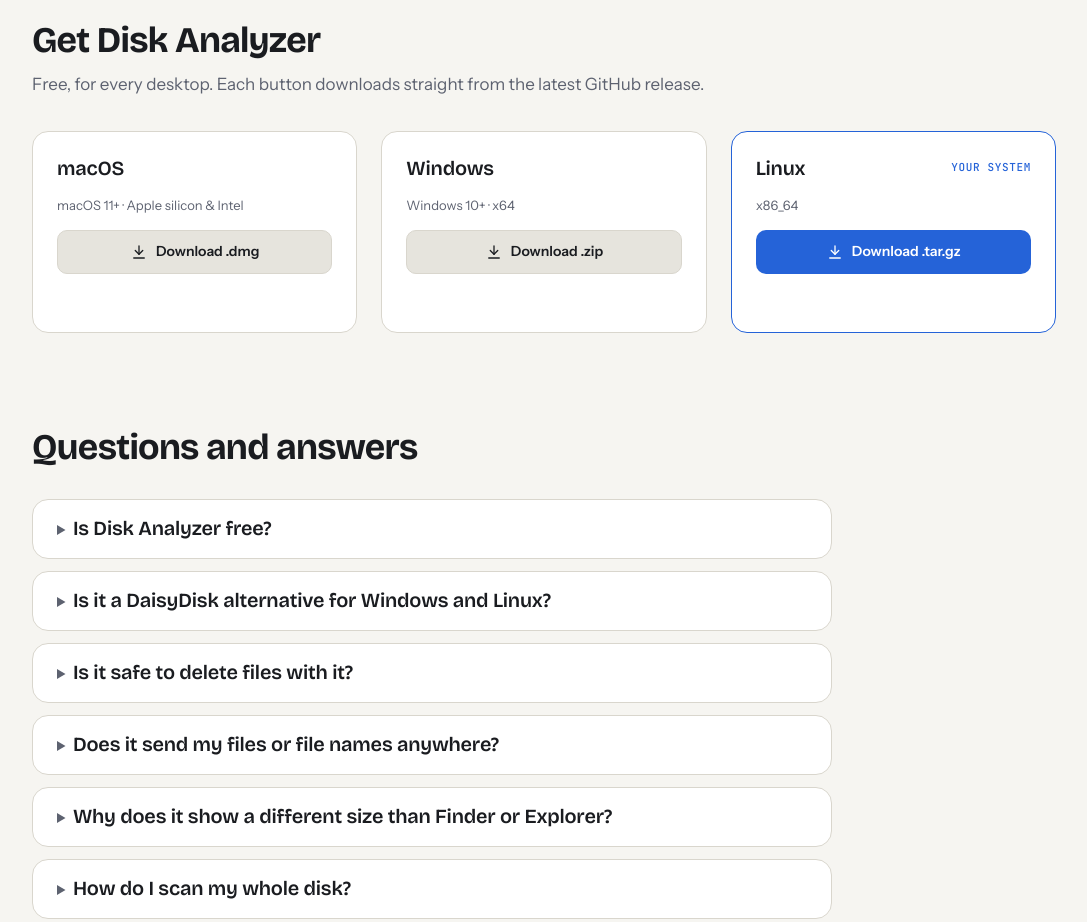
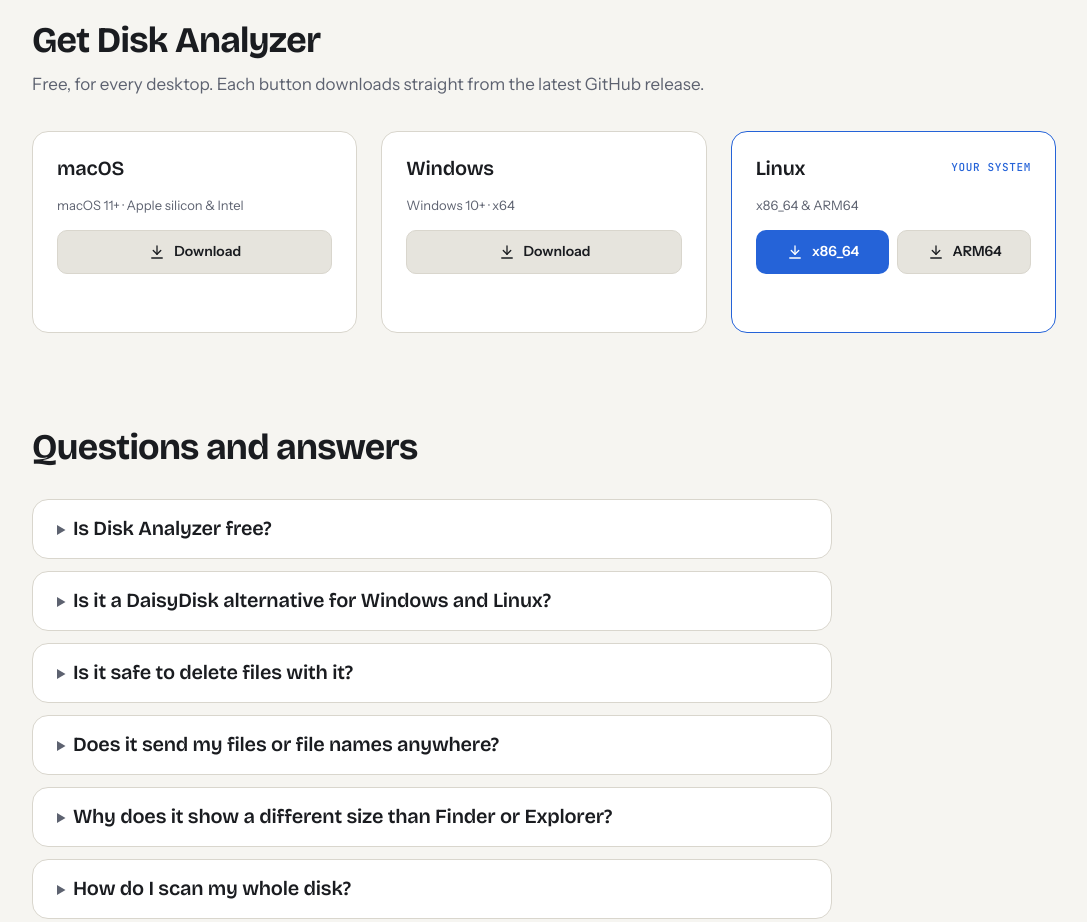
Before and after one commit to Fee0/disk_analyzer, a plain HTML site: page site/index.html in a window 1280 px wide. Shown: the part 3100-4022 px from the top of the page, without its empty margins (96-1183 px from the left). Drawn offline with nearby package versions, Linux system fonts and the light colour scheme; no server answers; files whose address does not match are found by name.

Commit message:
Offer and test the ARM64 Linux build
The website's Linux card gets an ARM64 download beside x86_64, and
Linux visitors on ARM get it as their default. Download buttons no
longer name the file extension. CI runs the tests on an ARM64 Linux
runner and clippies core for aarch64-unknown-linux-gnu.

Co-Authored-By: Claude Opus 5.5 <noreply@anthropic.com>

```diff
--- a/site/index.html
+++ b/site/index.html
@@ -168,20 +168,24 @@
         <div class="da-card da-dl" data-da-card="macos">
           <div class="da-dl-os"><h3 class="da-h-card">macOS</h3><span class="da-dl-badge">Your system</span></div>
           <span class="da-caption">macOS 11+ · Apple silicon &amp; Intel</span>
-          <a class="da-btn da-btn-secondary" data-da-os="macos" href="https://github.com/Fee0/disk_analyzer/releases/download/v0.6.0/disk-analyzer-0.6.0-macos-universal.dmg"><svg viewBox="0 0 24 24" fill="none" stroke="currentColor" stroke-width="1.75" stroke-linecap="round" stroke-linejoin="round"><path d="M12 4v11"/><path d="m7 10 5 5 5-5"/><path d="M5 20h14"/></svg>Download .dmg</a>
+          <a class="da-btn da-btn-secondary" data-da-os="macos" href="https://github.com/Fee0/disk_analyzer/releases/download/v0.6.0/disk-analyzer-0.6.0-macos-universal.dmg"><svg viewBox="0 0 24 24" fill="none" stroke="currentColor" stroke-width="1.75" stroke-linecap="round" stroke-linejoin="round"><path d="M12 4v11"/><path d="m7 10 5 5 5-5"/><path d="M5 20h14"/></svg>Download</a>
           <span class="da-dl-file" data-da-file="macos"></span>
         </div>
         <div class="da-card da-dl" data-da-card="windows">
           <div class="da-dl-os"><h3 class="da-h-card">Windows</h3><span class="da-dl-badge">Your system</span></div>
           <span class="da-caption">Windows 10+ · x64</span>
-          <a class="da-btn da-btn-secondary" data-da-os="windows" href="https://github.com/Fee0/disk_analyzer/releases/download/v0.6.0/disk-analyzer-0.6.0-windows-x86_64.zip"><svg viewBox="0 0 24 24" fill="none" stroke="currentColor" stroke-width="1.75" stroke-linecap="round" stroke-linejoin="round"><path d="M12 4v11"/><path d="m7 10 5 5 5-5"/><path d="M5 20h14"/></svg>Download .zip</a>
+          <a class="da-btn da-btn-secondary" data-da-os="windows" href="https://github.com/Fee0/disk_analyzer/releases/download/v0.6.0/disk-analyzer-0.6.0-windows-x86_64.zip"><svg viewBox="0 0 24 24" fill="none" stroke="currentColor" stroke-width="1.75" stroke-linecap="round" stroke-linejoin="round"><path d="M12 4v11"/><path d="m7 10 5 5 5-5"/><path d="M5 20h14"/></svg>Download</a>
           <span class="da-dl-file" data-da-file="windows"></span>
         </div>
         <div class="da-card da-dl" data-da-card="linux">
           <div class="da-dl-os"><h3 class="da-h-card">Linux</h3><span class="da-dl-badge">Your system</span></div>
-          <span class="da-caption">x86_64</span>
-          <a class="da-btn da-btn-secondary" data-da-os="linux" href="https://github.com/Fee0/disk_analyzer/releases/download/v0.6.0/disk-analyzer-0.6.0-linux-x86_64.tar.gz"><svg viewBox="0 0 24 24" fill="none" stroke="currentColor" stroke-width="1.75" stroke-linecap="round" stroke-linejoin="round"><path d="M12 4v11"/><path d="m7 10 5 5 5-5"/><path d="M5 20h14"/></svg>Download .tar.gz</a>
-          <span class="da-dl-file" data-da-file="linux"></span>
+          <span class="da-caption">x86_64 &amp; ARM64</span>
+          <div class="da-dl-arch">
+            <a class="da-btn da-btn-secondary" data-da-os="linux" href="https://github.com/Fee0/disk_analyzer/releases/download/v0.6.0/disk-analyzer-0.6.0-linux-x86_64.tar.gz"><svg viewBox="0 0 24 24" fill="none" stroke="currentColor" stroke-width="1.75" stroke-linecap="round" stroke-linejoin="round"><path d="M12 4v11"/><path d="m7 10 5 5 5-5"/><path d="M5 20h14"/></svg>x86_64</a>
+            <a class="da-btn da-btn-secondary" data-da-os="linuxArm" href="https://github.com/Fee0/disk_analyzer/releases/download/v0.6.0/disk-analyzer-0.6.0-linux-aarch64.tar.gz"><svg viewBox="0 0 24 24" fill="none" stroke="currentColor" stroke-width="1.75" stroke-linecap="round" stroke-linejoin="round"><path d="M12 4v11"/><path d="m7 10 5 5 5-5"/><path d="M5 20h14"/></svg>ARM64</a>
+            <span class="da-dl-file" data-da-file="linux"></span>
+            <span class="da-dl-file" data-da-file="linuxArm"></span>
+          </div>
         </div>
       </div>
     </section>
--- a/site/site.js
+++ b/site/site.js
@@ -21,7 +21,7 @@
     macos: { label: "macOS", suffix: "macos-universal.dmg", match: /macos.*\.dmg$/i, req: "macOS 11+ · Apple silicon & Intel", steps: ["Open the .dmg", "Drag Disk Analyzer to Applications", "Signed and notarized: opens without a warning"] },
     windows: { label: "Windows", suffix: "windows-x86_64.zip", match: /windows.*\.zip$/i, req: "Windows 10+ · x64", steps: ["Unzip and run disk-analyzer.exe", "If SmartScreen appears: More info → Run anyway"] },
     linux: { label: "Linux", suffix: "linux-x86_64.tar.gz", match: /linux-x86_64\.tar\.gz$/i, req: "x86_64", steps: ["Extract the archive", "Run ./install.sh to add it to your app menu"] },
-    linuxArm: { label: "Linux ARM", suffix: "linux-aarch64.tar.gz", match: /linux-aarch64\.tar\.gz$/i, req: "aarch64", steps: [] }
+    linuxArm: { label: "Linux ARM64", suffix: "linux-aarch64.tar.gz", match: /linux-aarch64\.tar\.gz$/i, req: "aarch64", steps: [] }
   };
 
   function fileName(version, platform) {
@@ -61,6 +61,19 @@
     return null;
   }
 
+  function isArmUserAgent() {
+    return /aarch64|arm64|armv8/i.test(navigator.userAgent || "");
+  }
+
+  function detectArm(done) {
+    done(isArmUserAgent());
+    var uad = navigator.userAgentData;
+    if (!uad || !uad.getHighEntropyValues) return;
+    uad.getHighEntropyValues(["architecture"])
+      .then(function (v) { if (v.architecture === "arm") done(true); })
+      .catch(function () {});
+  }
+
   function formatBytes(n) {
     if (n == null) return "";
     var units = ["B", "KB", "MB", "GB"], i = 0;
@@ -68,13 +81,40 @@
     return (i ? n.toFixed(1) : n) + " " + units[i];
   }
 
+  function markPrimary(root, platform) {
+    root.querySelectorAll("[data-da-card] [data-da-os]").forEach(function (b) {
+      var mine = b.getAttribute("data-da-os") === platform;
+      b.classList.toggle("da-btn-primary", mine);
+      b.classList.toggle("da-btn-secondary", !mine);
+    });
+  }
+
   function wireDownloads(root) {
     root = root || document;
     var os = detectOS();
+    var platform = os || "macos";
+    var release = null;
     root.querySelectorAll("[data-da-card]").forEach(function (card) {
       if (card.getAttribute("data-da-card") === os) card.setAttribute("data-current", "");
     });
+    function wireHero() {
+      if (!release) return;
+      root.querySelectorAll("[data-da-primary]").forEach(function (el) {
+        el.setAttribute("href", os ? release.assets[platform].url : "#download");
+        var label = el.querySelector("[data-da-primary-label]");
+        if (label) label.textContent = os ? "Download for " + PLATFORMS[platform].label : "Download";
+      });
+    }
+    markPrimary(root, platform);
+    if (os === "linux") {
+      detectArm(function (arm) {
+        platform = arm ? "linuxArm" : "linux";
+        markPrimary(root, platform);
+        wireHero();
+      });
+    }
     resolveRelease(function (rel) {
+      release = rel;
       root.querySelectorAll("[data-da-os]").forEach(function (el) {
         var asset = rel.assets[el.getAttribute("data-da-os")];
         if (asset) el.setAttribute("href", asset.url);
@@ -84,13 +124,7 @@
         if (!asset) return;
         el.textContent = asset.size ? formatBytes(asset.size) : "";
       });
-      root.querySelectorAll("[data-da-primary]").forEach(function (el) {
-        var target = os || "macos";
-        el.setAttribute("href", rel.assets[target].url);
-        var label = el.querySelector("[data-da-primary-label]");
-        if (label) label.textContent = os ? "Download for " + PLATFORMS[os].label : "Download";
-        if (!os) el.setAttribute("href", "#download");
-      });
+      wireHero();
     });
     return os;
   }
@@ -207,11 +241,5 @@
   var DA = window.DiskAnalyzer;
   DA.sunburst(document.getElementById('burst'), { size: 480, rings: 4, seed: 7, spin: true });
   var os = DA.wireDownloads(document) || 'macos';
-  document.querySelectorAll('[data-da-card]').forEach(function (c) {
-    var mine = c.getAttribute('data-da-card') === os;
-    var b = c.querySelector('.da-btn');
-    b.classList.toggle('da-btn-primary', mine);
-    b.classList.toggle('da-btn-secondary', !mine);
-  });
   if (os === 'macos') document.querySelectorAll('[data-mod]').forEach(function (k) { k.textContent = '⌘'; });
 })();
--- a/site/style.css
+++ b/site/style.css
@@ -111,6 +111,8 @@ a:hover { text-decoration: underline; text-underline-offset: 3px; }
 .da-dl-file { font-family: var(--font-mono); font-size: 12px; line-height: 1.5; min-height: 1.5em; color: var(--text); }
 .da-dl-badge { font: 500 11px/1 var(--font-mono); letter-spacing: .06em; text-transform: uppercase; color: var(--accent); }
 .da-dl .da-btn { justify-content: center; }
+.da-dl-arch { display: grid; grid-template-columns: 1fr 1fr; gap: var(--space-4) var(--space-2); }
+.da-dl-arch .da-btn { padding: 0 var(--space-3); }
 .da-dl-alt { display: flex; gap: var(--space-3); font-size: 13px; }
 
 .da-feature { display: flex; flex-direction: column; gap: var(--space-3); }
```
Also changed, not shown: 2 other files.
